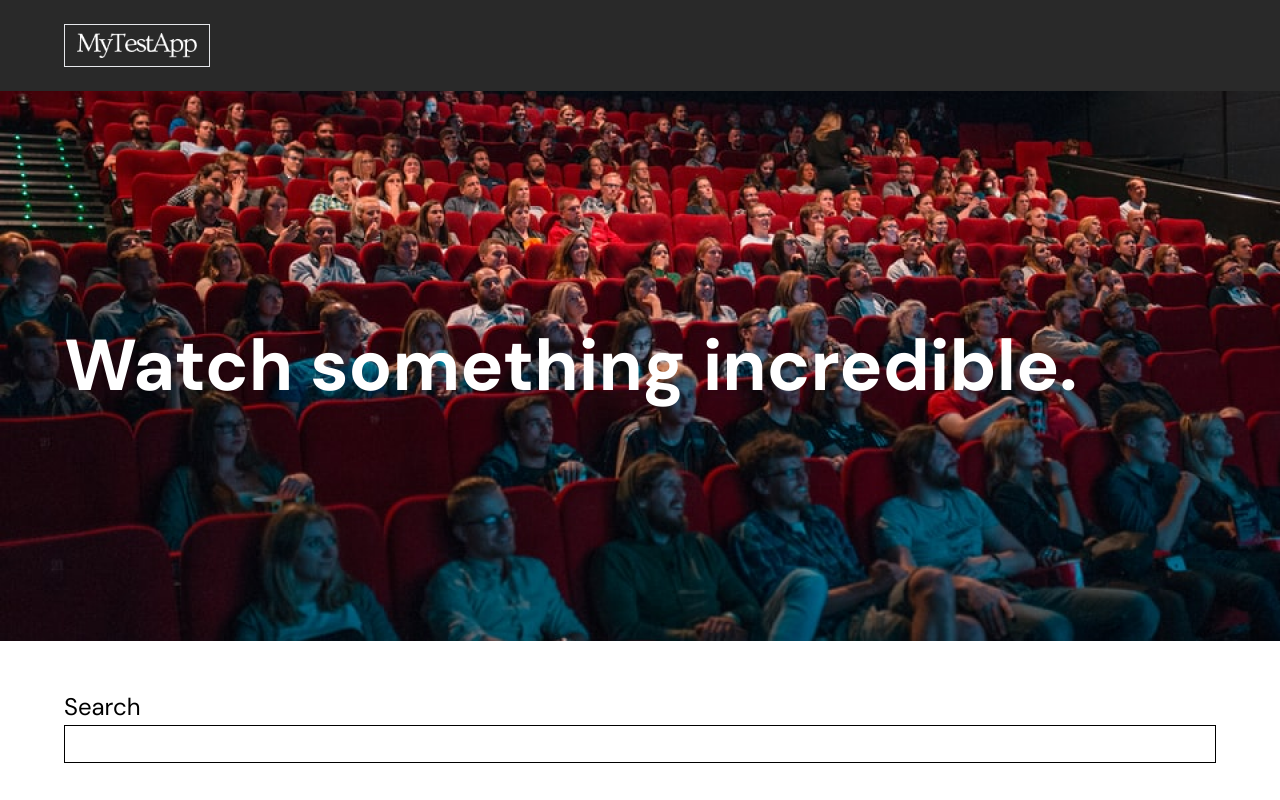
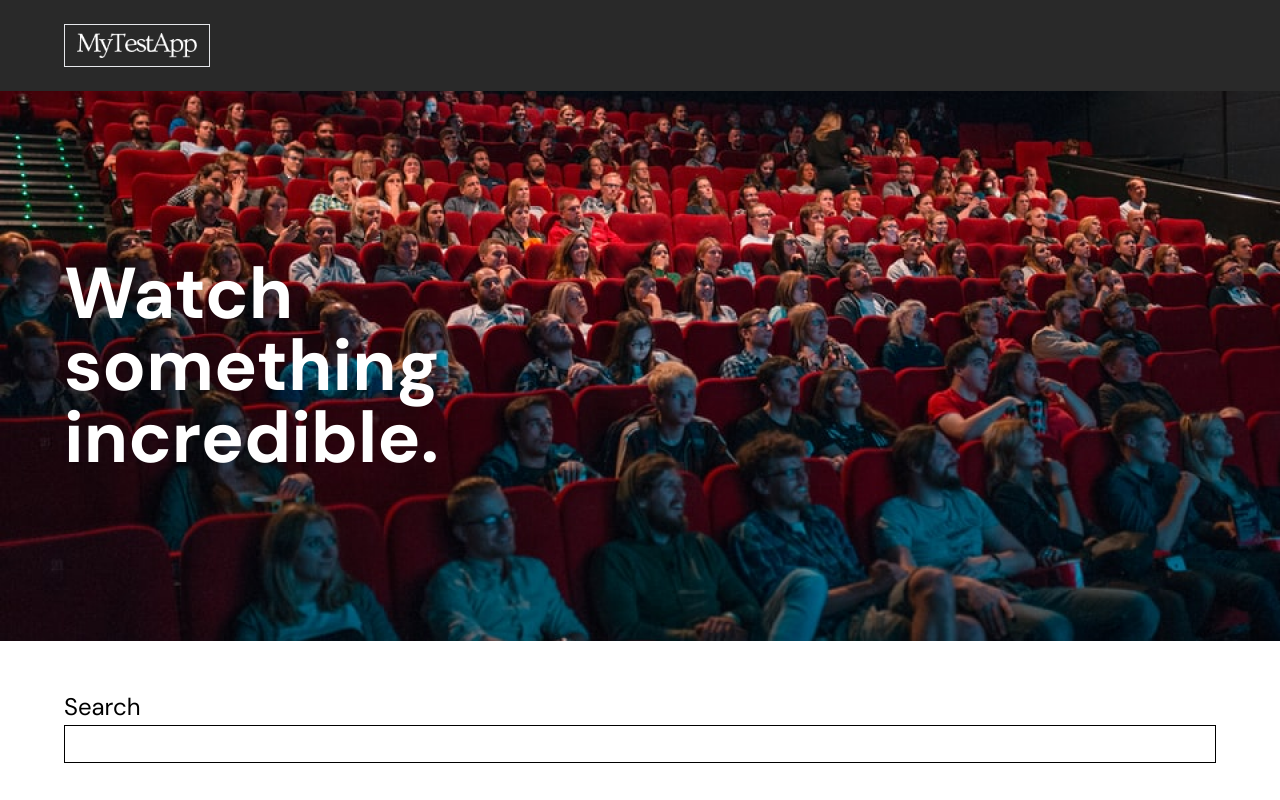
Before and after one commit to focus110/movie-search-app, a React (Create React App) app: page / in a window 1280 px wide. Shown: the top 800 px of the page. Built offline with nearby package versions, Linux system fonts and the light colour scheme.

Commit message:
mobile view updated

```diff
--- a/src/components/Hero.jsx
+++ b/src/components/Hero.jsx
@@ -2,14 +2,17 @@ import React from "react";
 
 const Hero = () => {
   return (
-    <div className="wrapper bg-hero bg-cover h-[257px] md:h-[550px] flex items-center">
-      <h2 className="text-center font-bold text-[28px] md:text-[72px] text-white leading-[36px] md:leading-[72px] ">
+    <div className="wrapper bg-hero bg-cover h-[257px] md:h-[550px] flex justify-center lg:justify-start items-center">
+      <h2 className="block sm:hidden text-center font-bold text-[28px] md:text-[72px] text-white leading-[36px] md:leading-[72px] ">
         Watch something incredible.
       </h2>
+      <h2 className="hidden sm:block lg:hidden font-bold text-[28px] md:text-[72px] text-white leading-[72px] text-center ">
+        Watch <br /> something <br /> incredible.
+      </h2>
 
-      {/* <h2 className="font-bold text-[28px] md:text-[72px] text-white leading-[72px] ">
+      <h2 className="hidden lg:block font-bold text-[28px] md:text-[72px] text-white leading-[72px] ">
         Watch <br /> something <br /> incredible.
-      </h2> */}
+      </h2>
     </div>
   );
 };
--- a/src/components/MovieItem.jsx
+++ b/src/components/MovieItem.jsx
@@ -15,7 +15,7 @@ const MovieItem = ({ item, i }) => {
       </div> */}
 
       <div className="absolute top-0 left-0 rounded-[12px] w-full h-full hover:bg-black/80  text-white">
-        <p className="white-space-normal text-xs md:text-[24px] font-normal flex justify-center items-center h-full text-center">
+        <p className="white-space-normal text-[18px] md:text-[24px] font-normal flex justify-center items-center h-full text-center">
           {item?.title ?? "Movie Name"}
         </p>
       </div>
```
